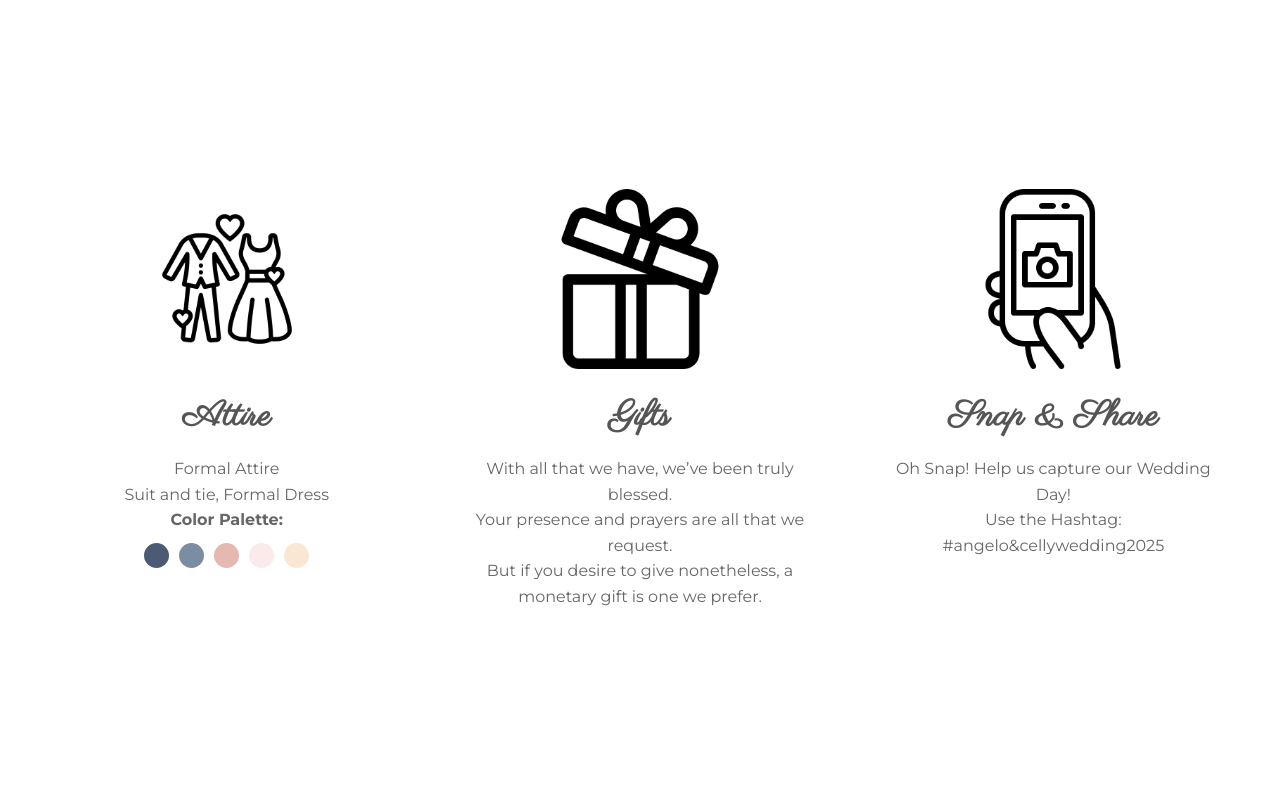
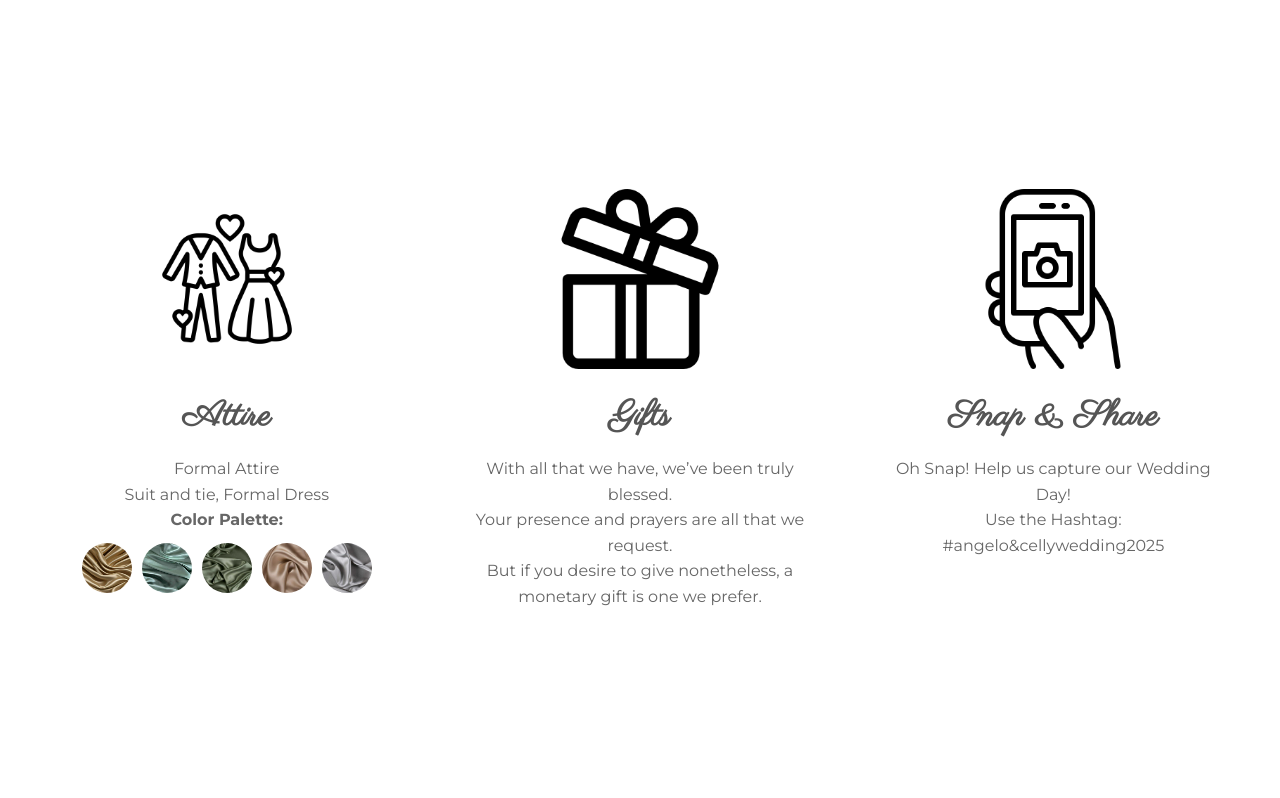
Before and after one commit to gelo29/wedding-website-rsvp, a Django app: page /wedding_rsvp/ in a window 1280 px wide. Shown: the part 2013-2811 px from the top of the page. Run offline with Django 5.2, Linux system fonts and the light colour scheme.

Commit message:
created code input validation and add cloth swatch

```diff
--- a/wedding_event/wedding_rsvp/static/wedding_rsvp/js/main.js
+++ b/wedding_event/wedding_rsvp/static/wedding_rsvp/js/main.js
@@ -109,5 +109,3 @@ document.querySelectorAll(".faq-question").forEach((btn) => {
     }
   });
 });
-
-// button disable when confirm guest input is empty
--- a/wedding_event/wedding_rsvp/static/wedding_rsvp/style.css
+++ b/wedding_event/wedding_rsvp/static/wedding_rsvp/style.css
@@ -630,9 +630,9 @@ header.scrolled .logo-green {
   margin-top: 10px;
 }
 
-.color-palette span {
-  width: 25px;
-  height: 25px;
+.color-palette img {
+  width: 50px;
+  height: 50px;
   border-radius: 50%;
   margin: 0 5px;
   display: inline-block;
@@ -895,11 +895,31 @@ header.scrolled .logo-green {
   transition: all 0.3s ease;
   font-family: "Montserrat" sans-serif;
 }
+/* make sure this comes AFTER the base .login-btn rule */
+button.login-btn:disabled,
+button.login-btn[disabled] {
+  background: #ccc;
+  opacity: 0.7;
+  cursor: not-allowed;
+  box-shadow: none;
+  /* optional: stop hover effects from frameworks */
+  pointer-events: none;
+}
 
-.login-btn:hover {
+/* optional hover for enabled state */
+.login-btn:not(:disabled):hover {
   background: #7c8b70;
 }
-
+.error-box {
+  margin-top: 20px;
+  font-size: 0.8rem;
+}
+/* .swatch-images {
+  border-radius: 50%;
+  width: 50px;
+  height: 50px;
+  margin-right: 10px;
+} */
 /* ==== Responsive Breakpoint ==== */
 @media (max-width: 992px) {
   .details-container {
--- a/wedding_event/wedding_rsvp/templates/wedding_rsvp/index.html
+++ b/wedding_event/wedding_rsvp/templates/wedding_rsvp/index.html
@@ -15,7 +15,7 @@
     <meta charset="UTF-8" />
     <meta name="viewport" content="width=device-width, initial-scale=1.0" />
     <title>Wedding Page</title>
-    <link rel="stylesheet" href="{% static 'wedding_rsvp/style.css' %}" />
+    <link rel="stylesheet" href="{% static 'wedding_rsvp/style.css' %}?v=3" />
     <link rel="preconnect" href="https://fonts.googleapis.com" />
     <link rel="preconnect" href="https://fonts.gstatic.com" crossorigin />
     <link
@@ -331,11 +331,31 @@
           <p>Formal Attire<br />Suit and tie, Formal Dress</p>
           <p><strong>Color Palette:</strong></p>
           <div class="color-palette">
-            <span style="background-color: #4c5b73"></span>
+            <!-- <span style="background-color: #4c5b73"></span>
             <span style="background-color: #7a8da1"></span>
             <span style="background-color: #e5b8b0"></span>
             <span style="background-color: #fbeaea"></span>
-            <span style="background-color: #f9e7d4"></span>
+            <span style="background-color: #f9e7d4"></span>-->
+            <img
+              src="{% static 'wedding_rsvp/images/swatches/swatch1.jpeg' %}"
+              class="swatch-images"
+            />
+            <img
+              src="{% static 'wedding_rsvp/images/swatches/swatch2.jpeg' %}"
+              class="swatch-images"
+            />
+            <img
+              src="{% static 'wedding_rsvp/images/swatches/swatch3.jpeg' %}"
+              class="swatch-images"
+            />
+            <img
+              src="{% static 'wedding_rsvp/images/swatches/swatch4.jpeg' %}"
+              class="swatch-images"
+            />
+            <img
+              src="{% static 'wedding_rsvp/images/swatches/swatch5.jpeg' %}"
+              class="swatch-images"
+            />
           </div>
         </div>
 
--- a/wedding_event/wedding_rsvp/urls.py
+++ b/wedding_event/wedding_rsvp/urls.py
@@ -5,7 +5,7 @@ app_name = "wedding_rsvp"
 
 urlpatterns = [
     path("", views.index, name="index"),
-    path("rsvp_form", views.rsvp, name="rsvp"),
+    path("rsvp_form/<str:names>/", views.rsvp, name="rsvp"),
     path("confirm_guest_form", views.confirm_guest, name="confirm_guest"),
     path("entourage", views.entourage, name="entourage_page"),
 ]
--- a/wedding_event/wedding_rsvp/views.py
+++ b/wedding_event/wedding_rsvp/views.py
@@ -1,6 +1,7 @@
 from django.shortcuts import get_object_or_404, render, redirect
+from django.contrib.auth.models import User
 from django.contrib.auth import login
-from django.contrib.auth.models import User
+from django.urls import reverse
 from .forms import GuestInfoForm,ConfirmGuestForm
 from .models import Guest, Attendee
 from .utils import check_rsvp_code
@@ -13,6 +14,7 @@ def index(request):
     return render(request,"wedding_rsvp/index.html", context)
 
 def confirm_guest(request):
+    error = False
     if request.method == "POST":
         form = ConfirmGuestForm(request.POST)
         code = request.POST.get("c_guest_code")
@@ -24,15 +26,15 @@ def confirm_guest(request):
                     confirmation_info["matched"][0],
                     confirmation_info["matched"][1]
                 )
+                names = confirmation_info["matched"][0]+","+confirmation_info["matched"][1]+","+confirmation_info["matched"][2]
                 return redirect("wedding_rsvp:rsvp")
+
             else:
-                print("Not Matched")
-
-
+                error = True
     else:
         form = ConfirmGuestForm()
 
-    return render(request,"wedding_rsvp/confirm_guest.html",{"form":form})
+    return render(request,"wedding_rsvp/confirm_guest.html",{"form":form, "error":error})
 
 def rsvp(request):
     #create add button for multiple attendee
```
Also changed, not shown: wedding_event/wedding_rsvp/static/wedding_rsvp/js/button_disable.js (added, +12 -0 lines), wedding_event/wedding_rsvp/templates/wedding_rsvp/code_validation.html (added, +37 -0 lines), wedding_event/wedding_rsvp/templates/wedding_rsvp/confirm_guest.html (+11 -3 lines), wedding_event/db.sqlite3, wedding_event/wedding_rsvp/static/wedding_rsvp/images/swatches/swatch1.jpeg (added), wedding_event/wedding_rsvp/static/wedding_rsvp/images/swatches/swatch2.jpeg (added), wedding_event/wedding_rsvp/static/wedding_rsvp/images/swatches/swatch3.jpeg (added), wedding_event/wedding_rsvp/static/wedding_rsvp/images/swatches/swatch4.jpeg (added), wedding_event/wedding_rsvp/static/wedding_rsvp/images/swatches/swatch5.jpeg (added).
